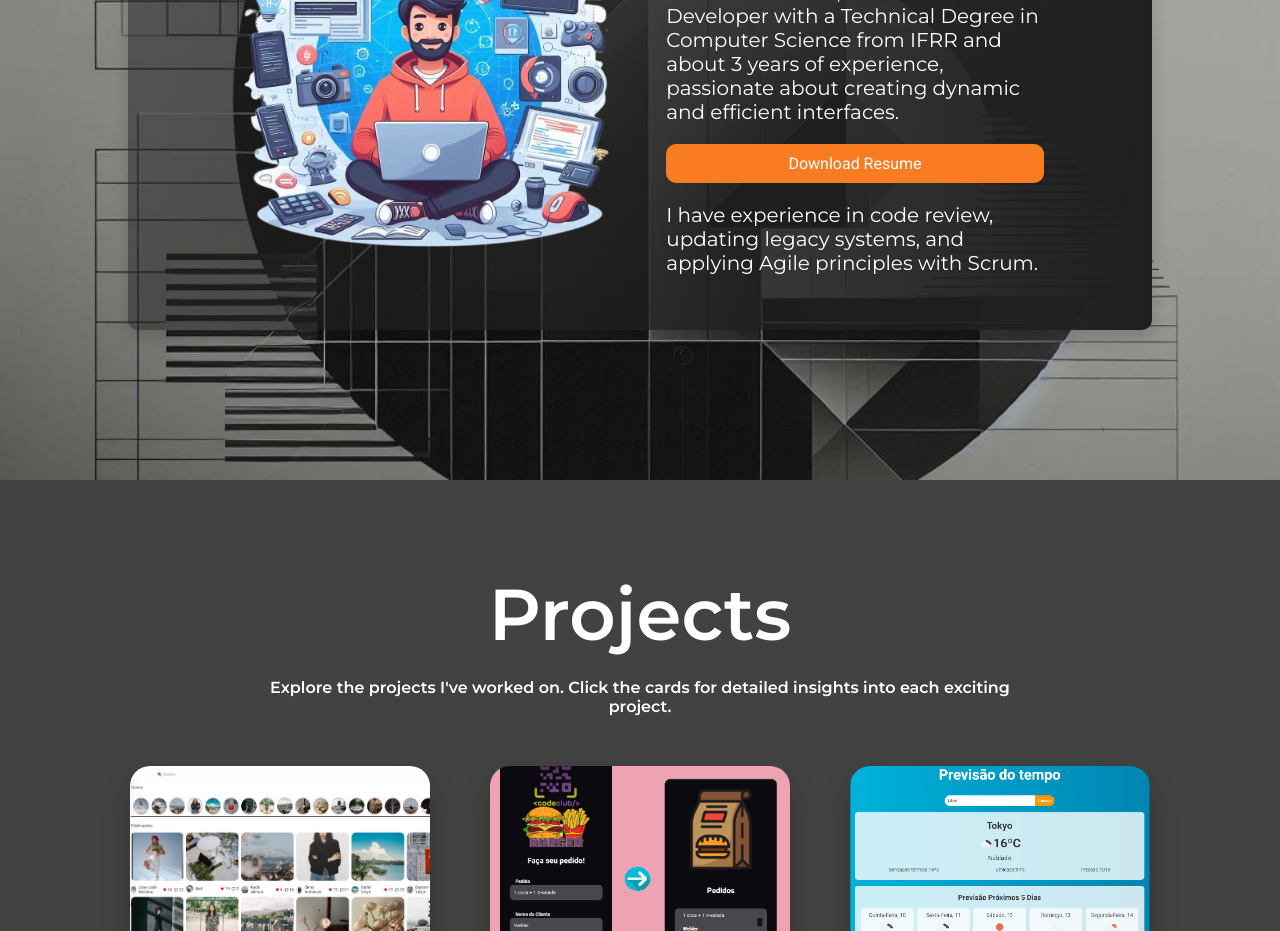
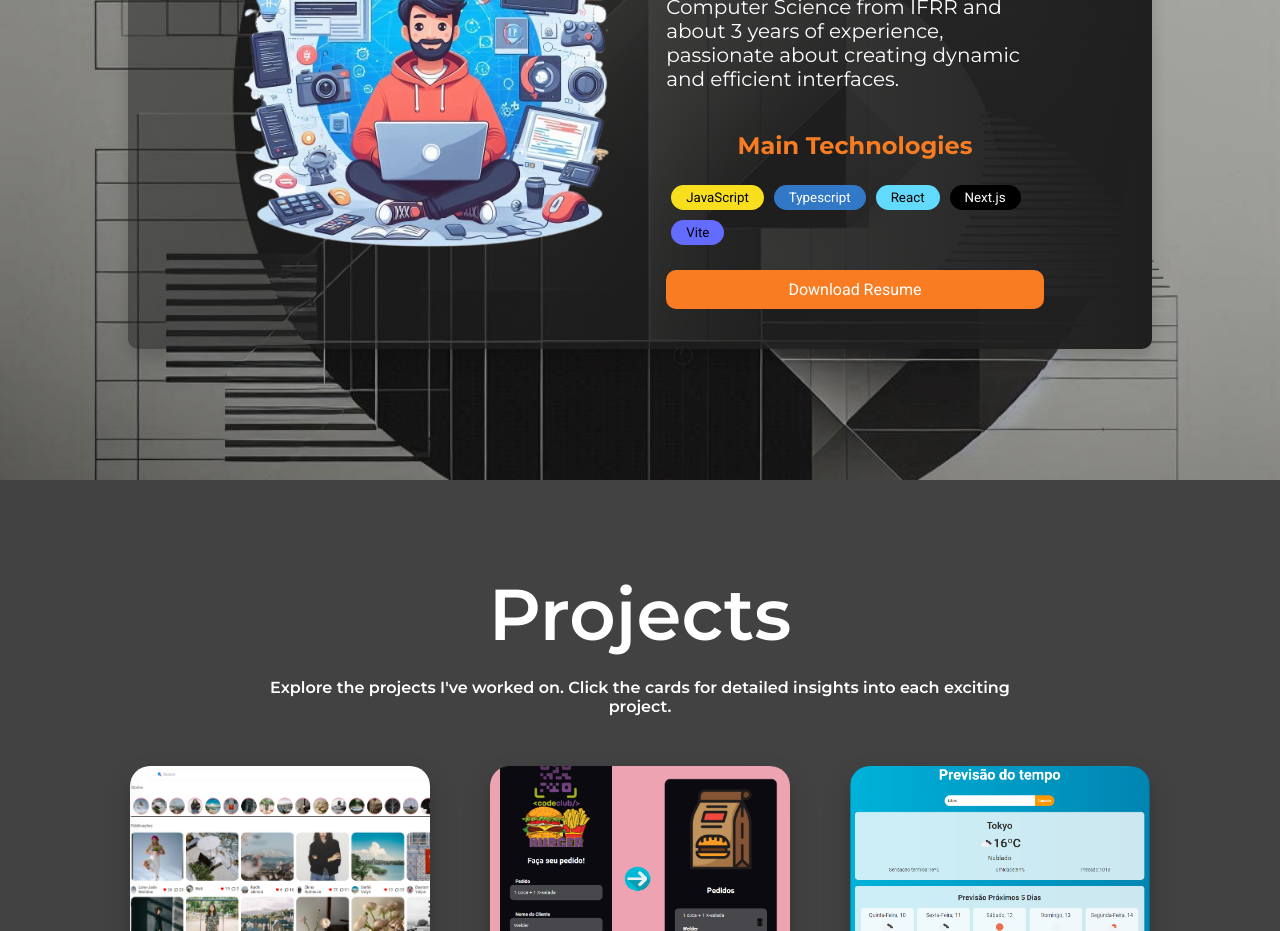
Before and after one commit to WelderBM/Portifolio, a React (Vite) app: page / in a window 1280 px wide. Shown: the part 1120-2051 px from the top of the page. Built offline with nearby package versions, Linux system fonts and the light colour scheme.

Commit message:
add languages, reposition about, change texts

```diff
--- a/public/locales/en.json
+++ b/public/locales/en.json
@@ -15,7 +15,7 @@
     "image_alt": "cartoon of a programmer",
     "title": "About Me",
     "description_1": "Hello! I'm Welder, a Front-end Developer with a Technical Degree in Computer Science from IFRR and about 3 years of experience, passionate about creating dynamic and efficient interfaces.",
-    "description_2": "I have experience in code review, updating legacy systems, and applying Agile principles with Scrum.",
+    "description_2": "Main Technologies",
     "download_cv": "Download Resume"
   },
   "projects": {
--- a/public/locales/pt.json
+++ b/public/locales/pt.json
@@ -15,7 +15,7 @@
     "image_alt": "cartoon de um programador",
     "title": "Sobre Mim",
     "description_1": "Olá! Eu sou Welder, Desenvolvedor Front-end Técnico em Informática pelo IFRR com mais ou menos 3 anos de experiência, apaixonado por criar interfaces dinâmicas e eficientes.",
-    "description_2": "Tenho experiência em revisão de código, atualização de sistemas legados e aplicação dos princípios Ágil com Scrum.",
+    "description_2": "Principais tecnologias",
     "download_cv": "Baixar CV"
   },
   "projects": {
--- a/src/components/About/About.styles.ts
+++ b/src/components/About/About.styles.ts
@@ -66,3 +66,29 @@ export const Description = styled.p`
     font-size: 16px;
   }
 `;
+
+export const SecondTitle = styled.p`
+  margin-top: 20px;
+  color: #f97c22;
+  font-size: 24px;
+  font-weight: bold;
+  font-family: 'Montserrat', sans-serif;
+
+  @media (max-width: 810px) {
+    font-size: 16px;
+  }
+`;
+
+export const Button = styled.button<{ backgroundColor: string, fontColor: string }>`
+  background-color: ${(props) => props.backgroundColor};
+  color: ${(props) => props.fontColor};
+  border: none;
+  border-radius: 20px;
+  padding: 5px 15px;
+  margin: 5px;
+  transition: background-color 0.3s;
+
+  &:hover {
+    opacity: 0.9;
+  }
+`;
--- a/src/components/About/About.tsx
+++ b/src/components/About/About.tsx
@@ -1,4 +1,4 @@
-import { About, Image, Content, Title, Description } from './About.styles';
+import { About, Image, Content, Title, Description, SecondTitle, Button } from './About.styles';
 import programmer from '/programmer.png';
 import ButtonLink from '../DownloadCv/DownloadCv';
 import { useTranslation } from 'react-i18next';
@@ -6,14 +6,43 @@ import { useTranslation } from 'react-i18next';
 const AboutComponent = () => {
   const { t } = useTranslation();
 
+  const languages = {
+    buttonNames: ["JavaScript", "Typescript", "React", "Next.js", "Vite"],
+    buttonColors: [
+      "#F7DF1E",
+      "#3178C6",
+      "#61DAFB",
+      "#000000",
+      "#646CFF"
+    ],
+    fontColors: [
+      "#000000",
+      "#FFFFFF",
+      "#000000",
+      "#FFFFFF",
+      "#000000"
+    ]
+  };
+
   return (
     <About>
       <Image src={programmer} alt={t('about.image_alt')} />
       <Content>
         <Title>{t('about.title')}</Title>
         <Description>{t('about.description_1')}</Description>
+        <SecondTitle>{t('about.description_2')}</SecondTitle>
+        <div>
+          {languages.buttonNames.map((name, index) => (
+            <Button
+              key={index}
+              backgroundColor={languages.buttonColors[index]}
+              fontColor={languages.fontColors[index]}
+            >
+              {name}
+            </Button>
+          ))}
+        </div>
         <ButtonLink href="/Profile.pdf">{t('about.download_cv')}</ButtonLink>
-        <Description>{t('about.description_2')}</Description>
       </Content>
     </About>
   );
```
